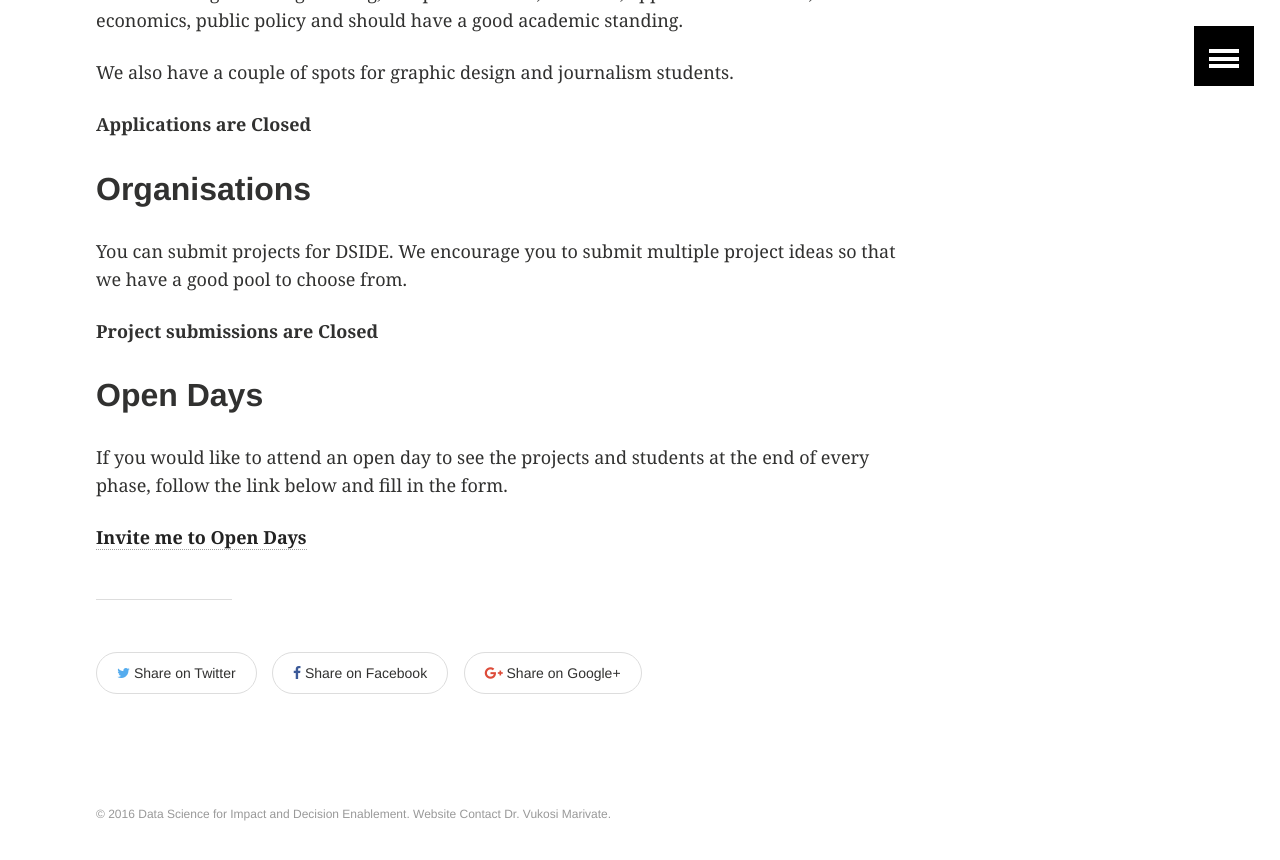
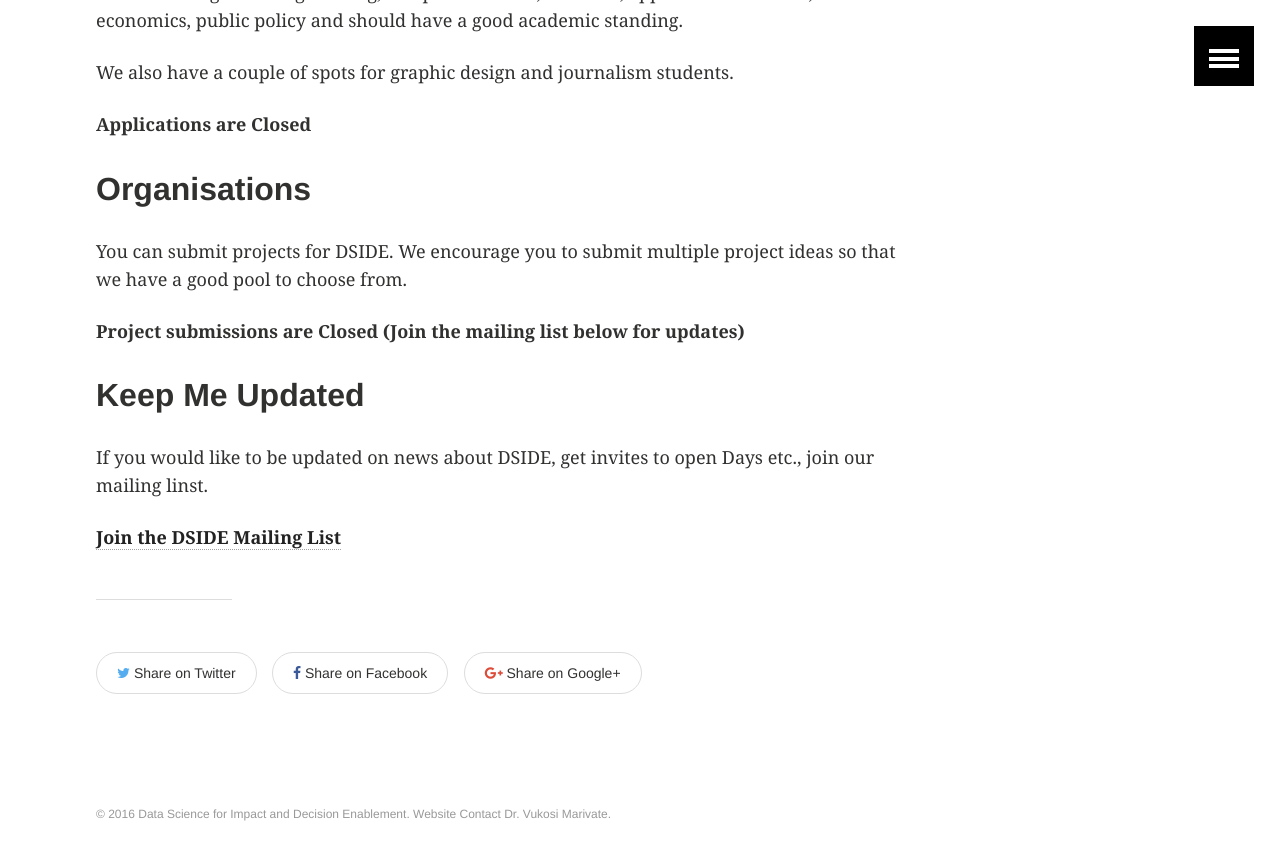
Before and after one commit to DSIDEWeb/dsideweb.github.io, a Jekyll site: the page built from get-involved/index.md, in a window 1280 px wide and 900 px high, scrolled down 770 px. Shown: the top 860 px of the window. Built offline with Jekyll 4.4.1, drawn with Linux system fonts in a browser that asks for light colours.

Commit message:
Updated mailing list info

```diff
--- a/get-involved/index.md
+++ b/get-involved/index.md
@@ -24,10 +24,10 @@ We also have a couple of spots for graphic design and journalism students.
 
 You can submit projects for DSIDE. We encourage you to submit multiple project ideas so that we have a good pool to choose from.
 
-**Project submissions are Closed**
+**Project submissions are Closed (Join the mailing list below for updates)**
 
-## Open Days
+## Keep Me Updated
 
-If you would like to attend an open day to see the projects and students at the end of every phase, follow the link below and fill in the form.
+If you would like to be updated on news about DSIDE, get invites to open Days etc., join our mailing linst.
 
-**[Invite me to Open Days](https://docs.google.com/forms/d/1Xa_fjzTP4YMypp7ekkIMsjDd3DYbQA3VU7QE7iJ2EGQ/viewform)**
+**[Join the DSIDE Mailing List](http://eepurl.com/chhd4z)**
```
